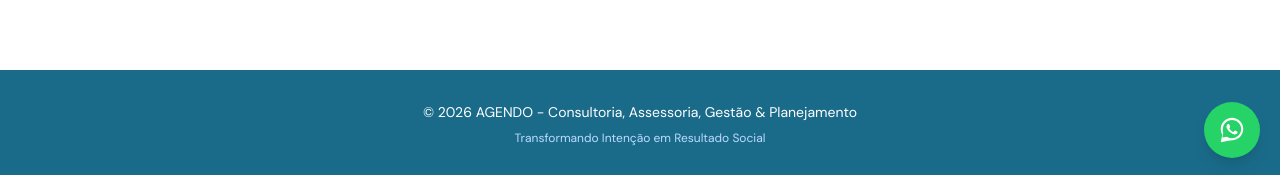
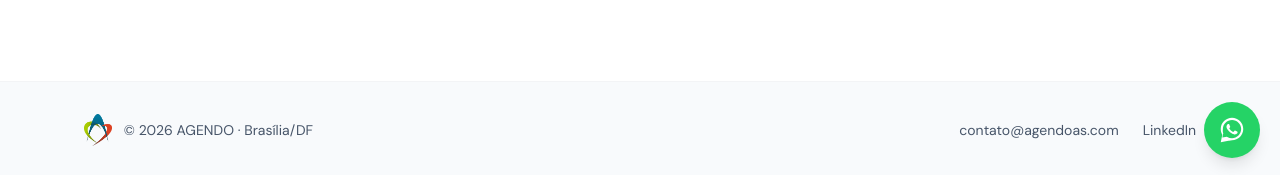
Before and after one commit to AgendoAS/agendo-website, a React (Vite) app in the folder agendo-website/: page /produto/1 in a window 1280 px wide. Shown: the part 622-797 px from the top of the page. Built offline with nearby package versions, Linux system fonts and the light colour scheme.

Commit message:
Update Footer.jsx

```diff
--- a/agendo-website/src/components/Footer.jsx
+++ b/agendo-website/src/components/Footer.jsx
@@ -1,10 +1,27 @@
 export default function Footer() {
+  const ano = new Date().getFullYear()
+
   return (
-    <footer className="bg-blue-800 text-white py-8 mt-12">
-      <div className="max-w-6xl mx-auto px-4 text-center">
-        <p className="text-sm">© 2026 AGENDO - Consultoria, Assessoria, Gestão & Planejamento</p>
-        <p className="text-xs text-blue-200 mt-2">Transformando Intenção em Resultado Social</p>
+    <footer className="border-t border-gray-100 bg-slate-50">
+      <div className="max-w-6xl mx-auto px-5 py-8 flex flex-col md:flex-row items-center justify-between gap-4 text-sm text-slate-600">
+        <div className="flex items-center gap-3">
+          <img src="/AGENDO%20LOGO.png" alt="" className="h-8 w-auto" />
+          <span>© {ano} AGENDO · Brasília/DF</span>
+        </div>
+        <div className="flex items-center gap-6">
+          <a href="mailto:contato@agendoas.com" className="hover:text-[#006B8E] transition-colors">
+            contato@agendoas.com
+          </a>
+          <a
+            href="https://www.linkedin.com/company/agendoas"
+            target="_blank"
+            rel="noopener noreferrer"
+            className="hover:text-[#006B8E] transition-colors"
+          >
+            LinkedIn
+          </a>
+        </div>
       </div>
     </footer>
-  );
+  )
 }
```
